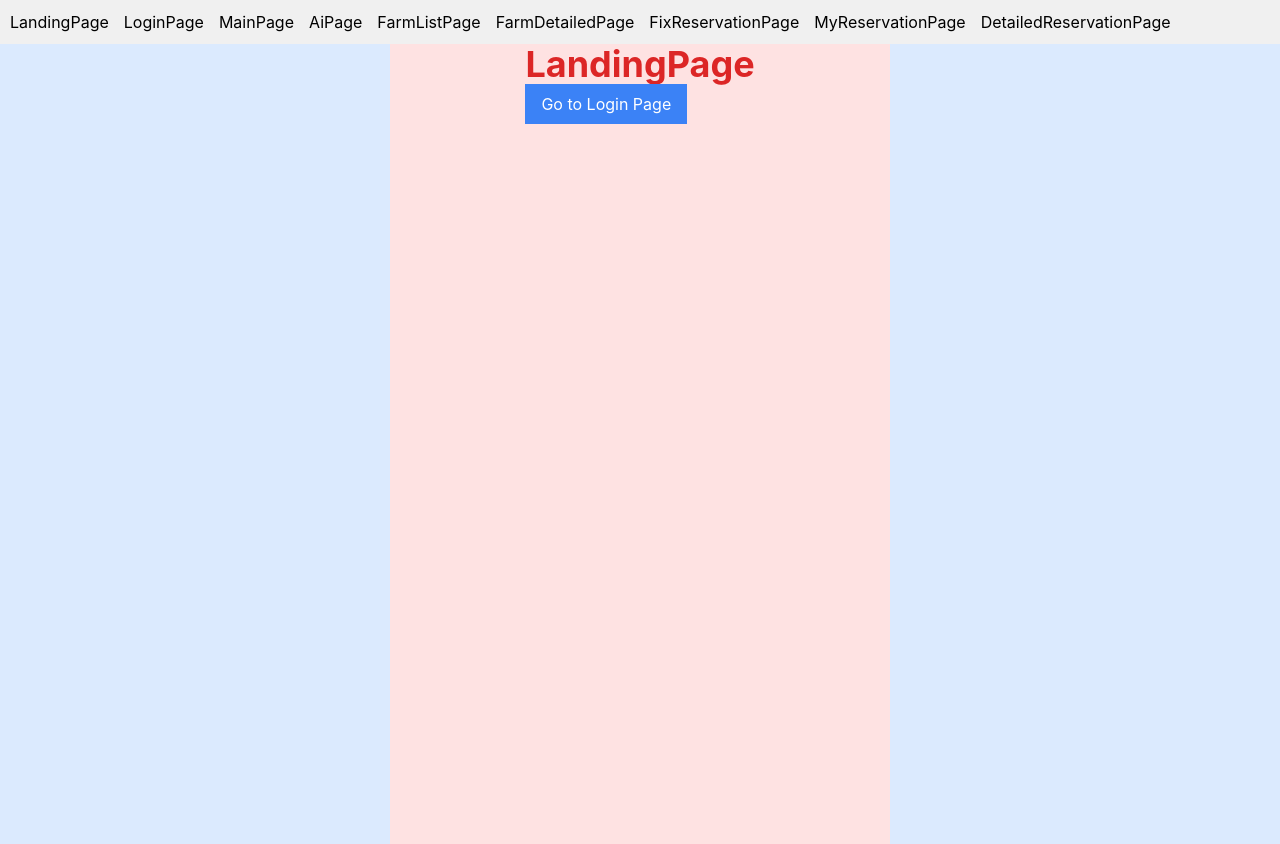
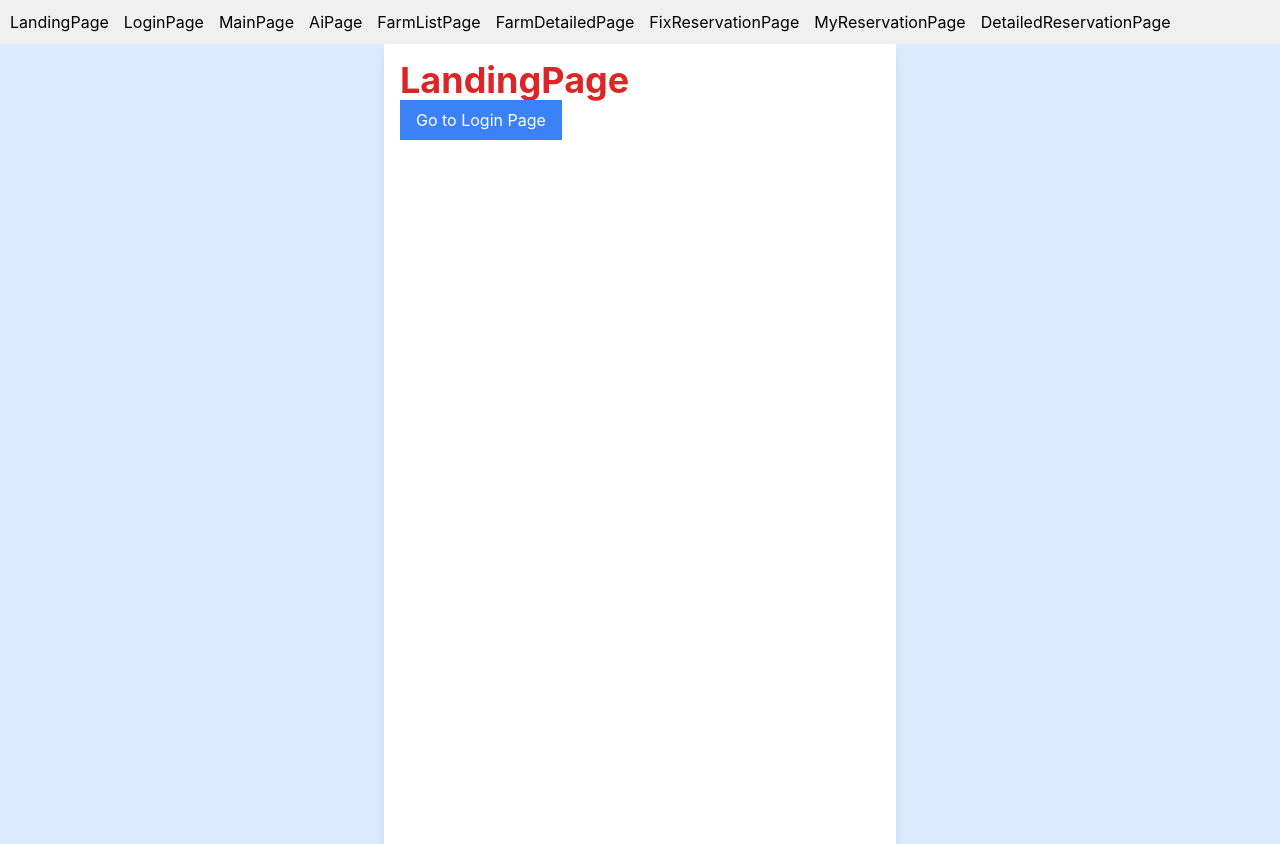
Before and after one commit to JejuBangBangCoding/frontend, a React (Create React App) app: page / in a window 1280 px wide. Built offline with nearby package versions, Linux system fonts and the light colour scheme; no server answers; a web font is replaced by a local one.

Commit message:
fix: layout

```diff
--- a/src/Layout/Layout.js
+++ b/src/Layout/Layout.js
@@ -5,7 +5,6 @@ const Layout = () => {
   return (
     <div>
       <div>
-        {" "}
         {/* 헤더 부분 - 마무리할 때 삭제할 것!*/}
         <header style={{ padding: "10px", backgroundColor: "#f0f0f0" }}>
           <nav>
@@ -43,8 +42,8 @@ const Layout = () => {
           </nav>
         </header>
       </div>
-      <div className="flex min-h-screen items-center justify-center bg-blue-100">
-        <div className="flex min-h-screen w-[500px] justify-center bg-red-100">
+      <div className="flex min-h-screen justify-center bg-blue-100">
+        <div className="w-full max-w-lg overflow-hidden bg-white p-4 shadow-lg">
           {/* 페이지 콘텐츠를 보여주는 영역 */}
           <main>
             <Outlet />
```
Also changed, not shown: 1 other file (tests, documents, lock files or other folders).
